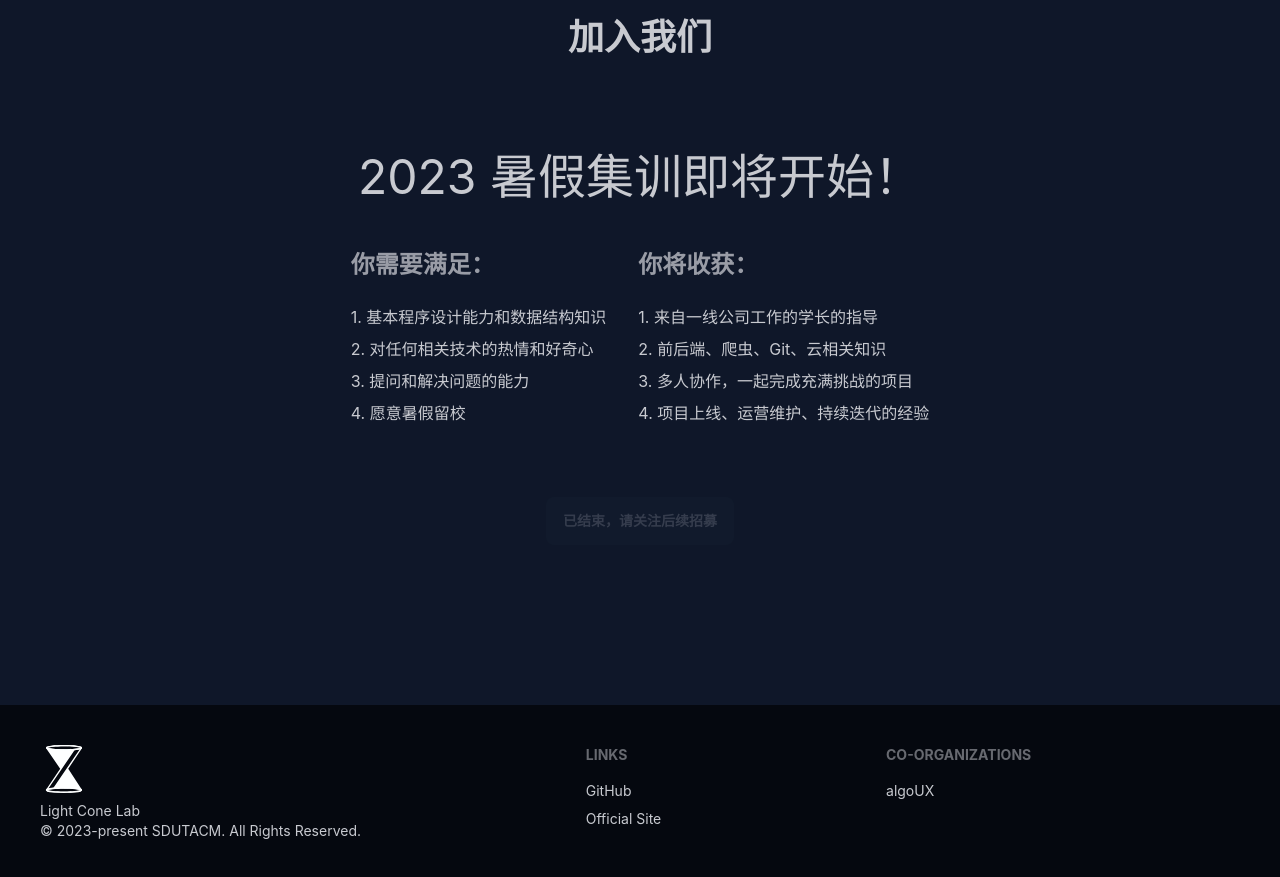
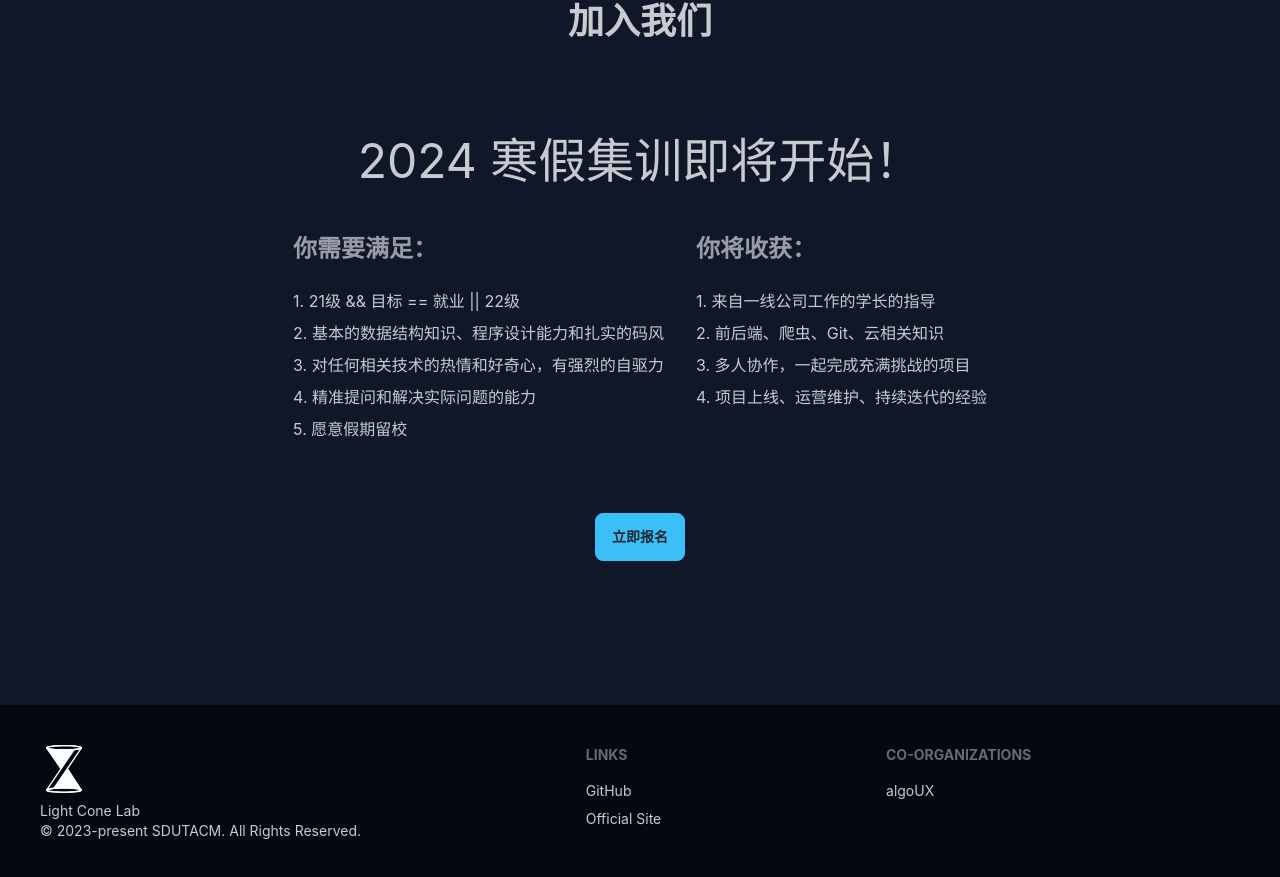
Before and after one commit to sdutacm/lcl-home, a SvelteKit app: page / in a window 1280 px wide. Shown: the part 5883-6760 px from the top of the page. Built offline with nearby package versions, Linux system fonts and the light colour scheme.

Commit message:
A: 2024冬季纳新

```diff
--- a/src/routes/+page.svelte
+++ b/src/routes/+page.svelte
@@ -458,16 +458,17 @@
   <h1 class="text-3xl lg:text-4xl font-bold mb-8 select-none">加入我们</h1>
   <div class="px-4 lg:px-12">
     <h2 class="text-2xl lg:text-5xl text-center mt-8 lg:mt-16 select-none">
-      2023 暑假集训即将开始！
+      2024 寒假集训即将开始！
     </h2>
     <div class="mt-12 flex flex-col lg:flex-row gap-8 justify-between">
       <div>
         <h3 class="text-2xl font-bold text-base-content text-opacity-75 mb-6">你需要满足：</h3>
         <ul>
-          <li class="mb-2">1. 基本程序设计能力和数据结构知识</li>
-          <li class="mb-2">2. 对任何相关技术的热情和好奇心</li>
-          <li class="mb-2">3. 提问和解决问题的能力</li>
-          <li class="mb-2">4. 愿意暑假留校</li>
+          <li class="mb-2">1. 21级 && 目标 == 就业 || 22级</li>
+          <li class="mb-2">2. 基本的数据结构知识、程序设计能力和扎实的码风</li>
+          <li class="mb-2">3. 对任何相关技术的热情和好奇心，有强烈的自驱力</li>
+          <li class="mb-2">4. 精准提问和解决实际问题的能力</li>
+          <li class="mb-2">5. 愿意假期留校</li>
         </ul>
       </div>
       <div>
@@ -481,7 +482,9 @@
       </div>
     </div>
     <div class="mt-12 lg:mt-16 mb-12 text-center">
-      <button class="btn btn-primary btn-disabled">已结束，请关注后续招募</button>
+      <a href="https://wj.qq.com/s2/13990825/93no/" target="_blank" rel="noopener noreferrer"
+        ><button class="btn btn-primary">立即报名</button></a
+      >
     </div>
   </div>
 </div>
```
Also changed, not shown: 1 other file (tests, documents, lock files or other folders).
